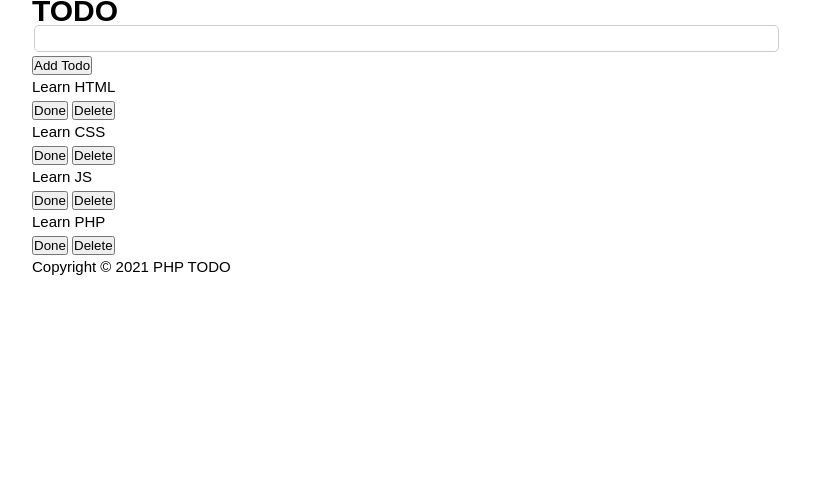
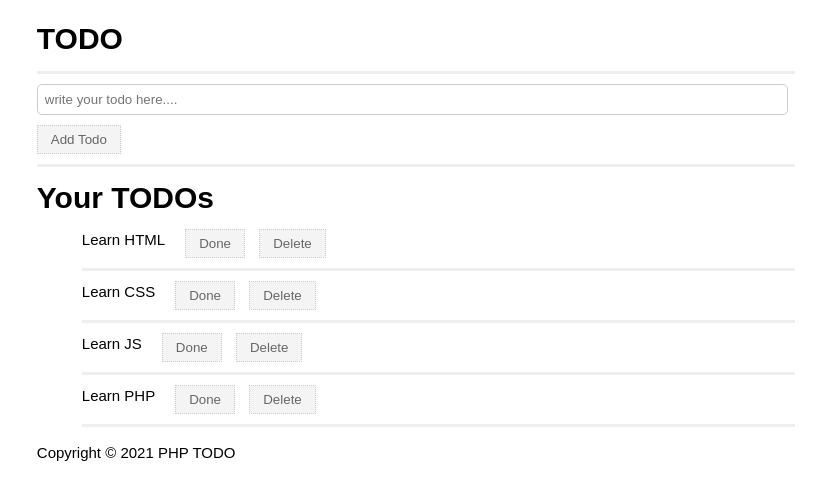
Before and after one commit to waleedrehman31/PHP-mini-projects, a PHP site: page / in a window 1280 px wide. Shown: the top 500 px of the page, without its empty margins (224-1050 px from the left). Run offline with PHP 8.4, Linux system fonts and the light colour scheme.

Commit message:
Complete The UI

```diff
--- a/php-todo/css/style.css
+++ b/php-todo/css/style.css
@@ -1,10 +1,3 @@
-* {
-	padding: 0;
-	margin: 0;
-	box-sizing: border-box;
-}
-
-
 body {
 	font-family: arial;
 	font-size: 15px;
@@ -13,6 +6,9 @@ body {
 
 li {
 	list-style: none;
+	display: flex;
+	border-bottom: 3px solid #eee;
+	margin: 10px 0px 10px 5px;
 }
 
 a {
@@ -26,10 +22,21 @@ label {
 
 input[type='text'] {
 	width: 97%;
-	padding: 5px;
+	padding: 7px;
 	margin: 2px;
 	border-radius: 5px;
 	border: 1px #ccc solid;
+	margin: 10px 0px 10px 0px;
+}
+
+input[type='submit'] {
+	display: inline-block;
+	color: #666;
+	background-color: #f4f4f4;
+	border:  1px dotted #ccc;
+	padding: 6px 13px;
+	margin-bottom: 10px;
+	margin-right: 10px;
 }
 
 .container {
@@ -37,3 +44,15 @@ input[type='text'] {
 	margin: 0 auto;
 	overflow: auto;
 }
+
+span {
+	margin-right: 20px;
+}
+
+header {
+	border-bottom: 3px solid #eee;
+}
+
+.form-section {
+	border-bottom: 3px solid #eee;
+}
--- a/php-todo/index.php
+++ b/php-todo/index.php
@@ -12,35 +12,38 @@
 	</header>
 	<main>
 		<div class="container">
-			<form >
-				<input type="text" name="todo" />
-				<input type="submit" name="add" value="Add Todo" />
-			</form>
+			<div class="form-section">
+				<form >
+					<input type="text" name="todo" placeholder="write your todo here...." />
+					<input type="submit" name="add" value="Add Todo" />
+				</form>
+			</div>
 			<div>
+				<h1>Your TODOs</h1>
 				<ul>
 					<li>
-						Learn HTML
+						<span>Learn HTML</span>
 						<form>
 							<input type="submit" name="complete" value="Done" />
 							<input type="submit" name="delete" value="Delete" />
 						</form>
 					</li>
 					<li>
-						Learn CSS
+						<span>Learn CSS</span>
 						<form>
 							<input type="submit" name="complete" value="Done" />
 							<input type="submit" name="delete" value="Delete" />
 						</form>
 					</li>
 					<li>
-						Learn JS
+						<span>Learn JS</span>
 						<form>
 							<input type="submit" name="complete" value="Done" />
 							<input type="submit" name="delete" value="Delete" />
 						</form>
 					</li>
 					<li>
-						Learn PHP
+						<span>Learn PHP</span>
 						<form>
 							<input type="submit" name="complete" value="Done" />
 							<input type="submit" name="delete" value="Delete" />
```
